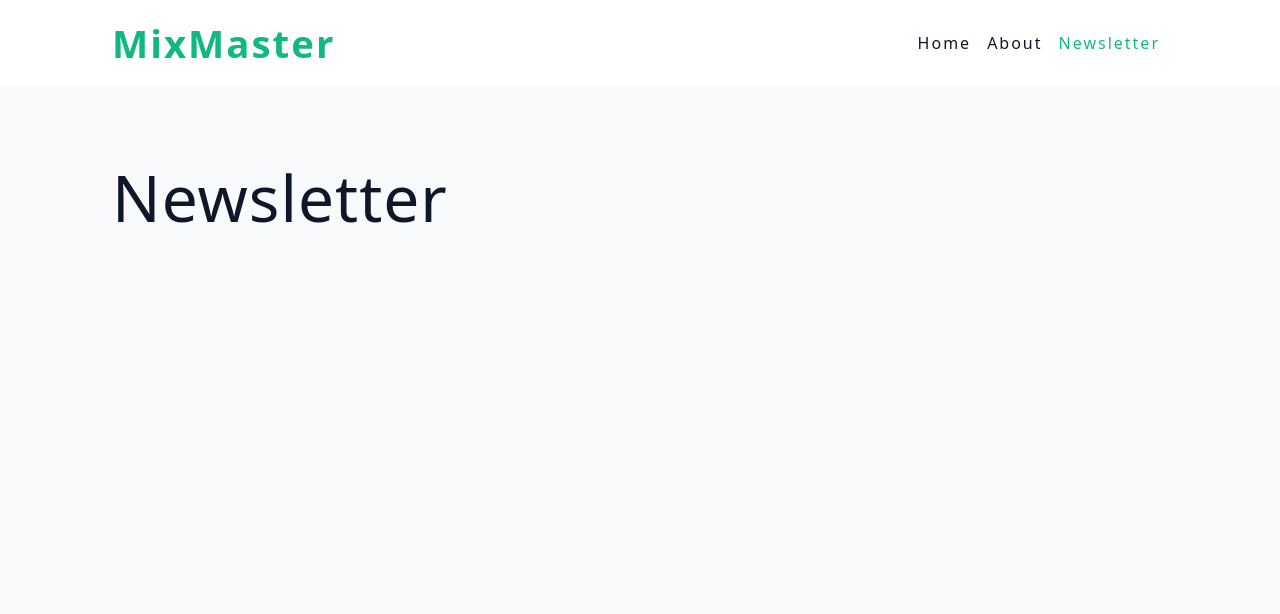
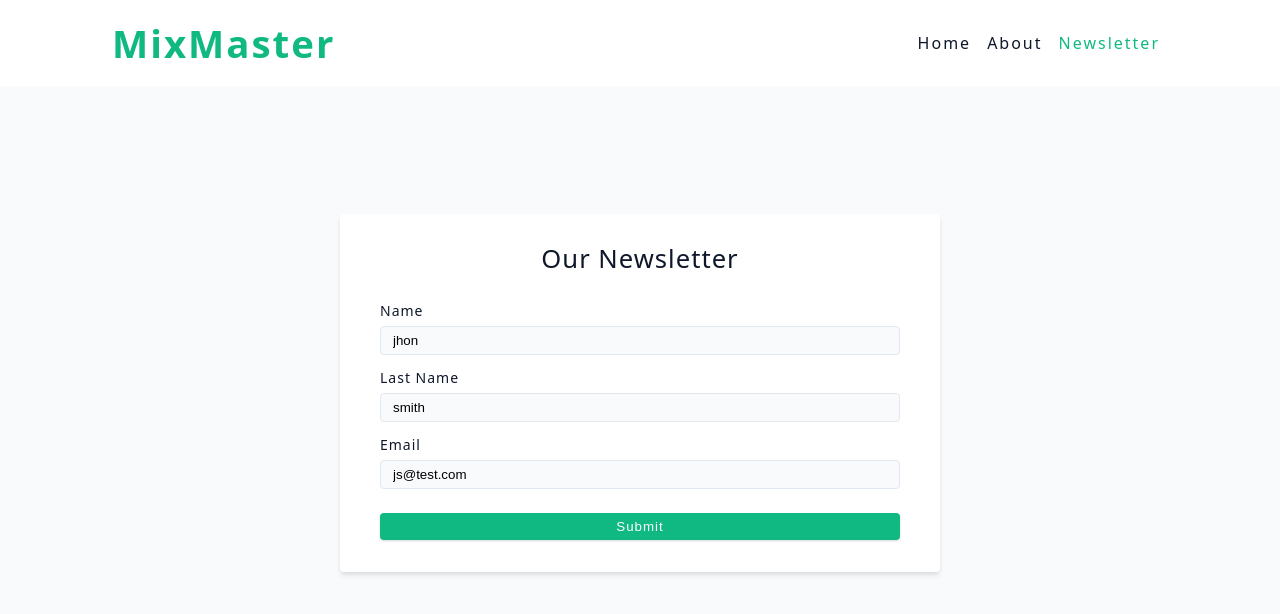
Before and after one commit to Git-Darkmoon/React-Course-CodAdd, a React (Vite) app in the folder 09-mixmaster/starter/: page /newsletter in a window 1280 px wide. Shown: the top 614 px of the page. Built offline with nearby package versions, Linux system fonts and the light colour scheme.

Commit message:
form setup.

```diff
--- a/09-mixmaster/starter/src/Pages/Newsletter.jsx
+++ b/09-mixmaster/starter/src/Pages/Newsletter.jsx
@@ -1,4 +1,56 @@
 function Newsletter() {
-  return <h1>Newsletter</h1>
+  return (
+    <form className="form">
+      <h4 style={{ textAlign: "center", marginBottom: "2rem" }}>
+        our newsletter
+      </h4>
+      {/* name */}
+      <div className="form-row">
+        <label htmlFor="name" className="form-label">
+          name
+        </label>
+        <input
+          type="text"
+          name="name"
+          id="name"
+          className="form-input"
+          defaultValue={"jhon"}
+        />
+      </div>
+      {/* lastName */}
+      <div className="form-row">
+        <label htmlFor="lastName" className="form-label">
+          last name
+        </label>
+        <input
+          type="text"
+          name="lastName"
+          id="lastName"
+          className="form-input"
+          defaultValue={"smith"}
+        />
+      </div>
+      {/* email */}
+      <div className="form-row">
+        <label htmlFor="email" className="form-label">
+          email
+        </label>
+        <input
+          type="text"
+          name="email"
+          id="email"
+          className="form-input"
+          defaultValue={"js@test.com"}
+        />
+      </div>
+      <button
+        type="submit"
+        className="btn btn-block"
+        style={{ marginTop: ".5rem" }}
+      >
+        Submit
+      </button>
+    </form>
+  )
 }
 export default Newsletter
```
